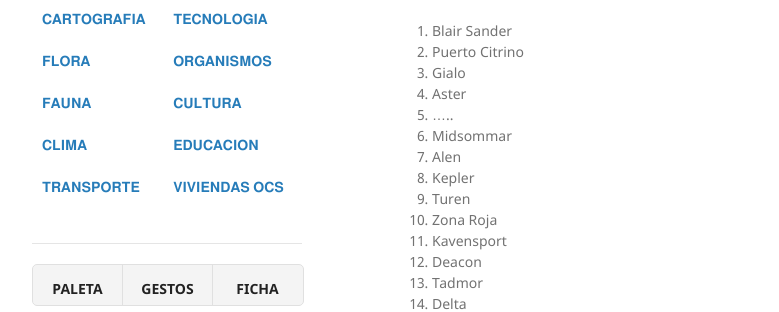
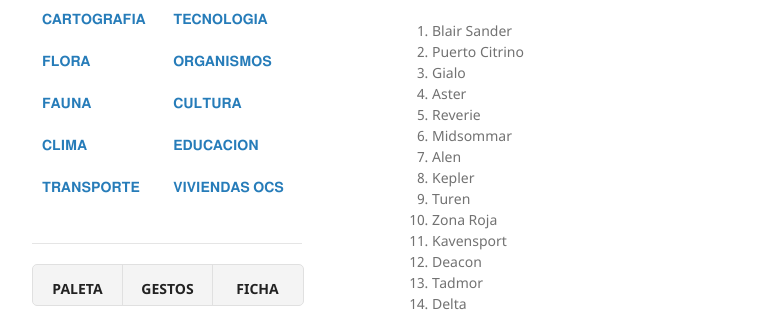
Before and after one commit to BlairSander/ciudad, a Jekyll site: the page built from cartografia.md, in a window 1280 px wide. Shown: the part 321-633 px from the top of the page, without its empty margins (178-957 px from the left). Built offline with Jekyll 4.4.1, drawn with Linux system fonts in a browser that asks for light colours.

Commit message:
Update cartografia.md

```diff
--- a/cartografia.md
+++ b/cartografia.md
@@ -21,7 +21,7 @@ https://azgaar.github.io/Fantasy-Map-Generator/
 1. Puerto Citrino
 1. Gialo
 1. Aster
-1. .....
+1. Reverie
 1. Midsommar
 1. Alen
 1. Kepler
```
